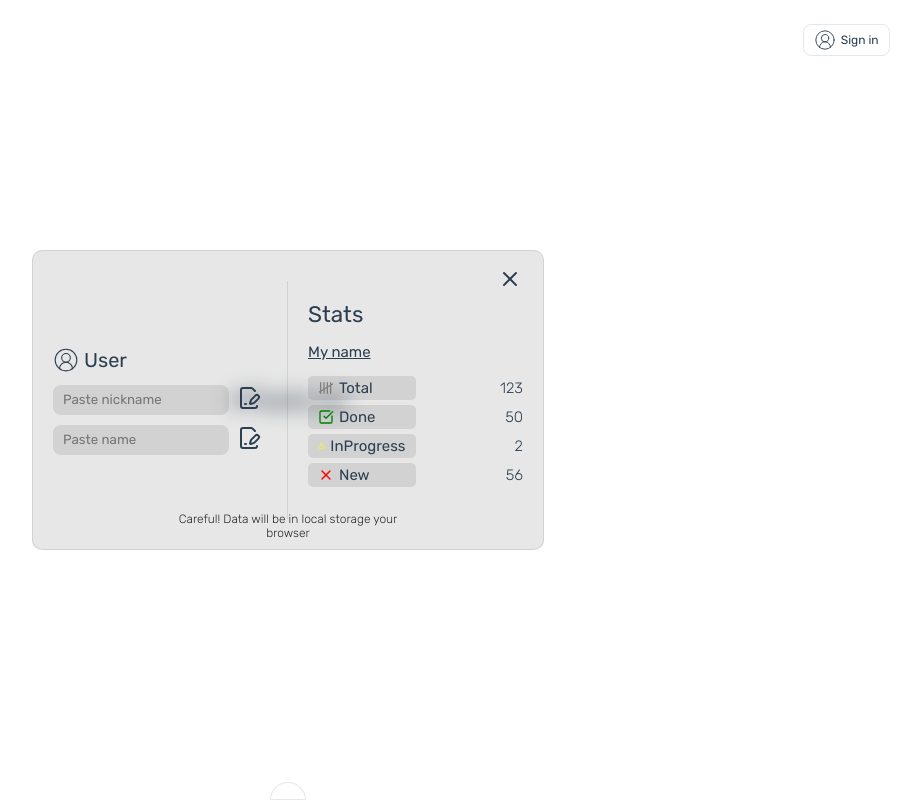
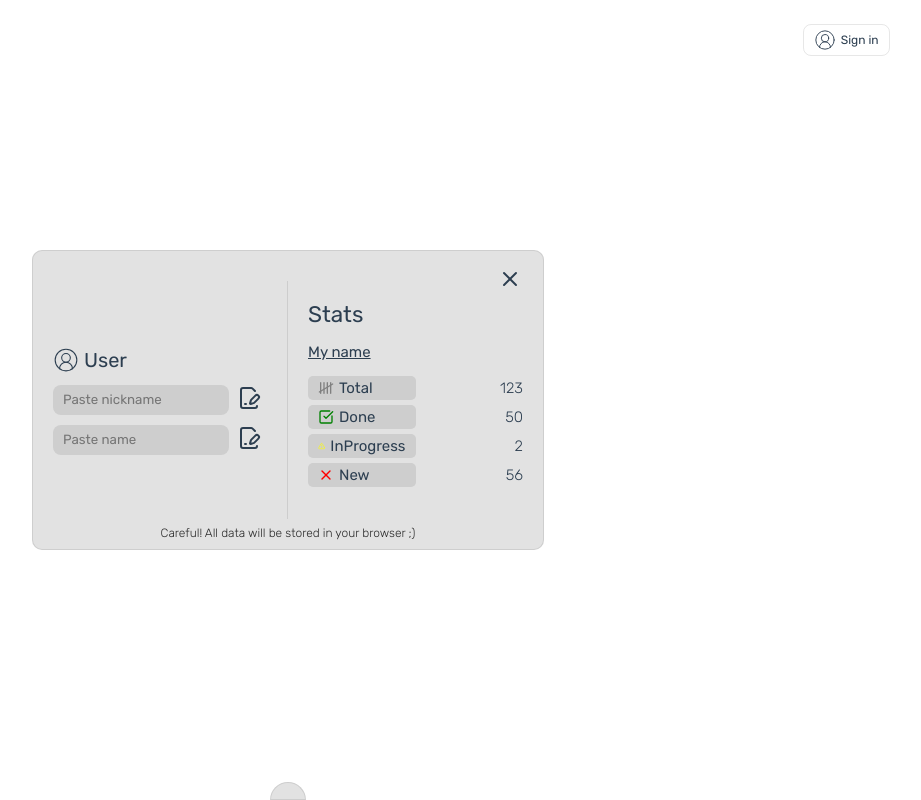
Before and after one commit to kamaeff/vue-todo.v2, a Vue app: page / in a window 1280 px wide. Both pictures are taken after a click on the button "Sign in". Shown: the whole page, without its empty margins (352-1273 px from the left). Built offline with nearby package versions, Linux system fonts and the light colour scheme.

Commit message:
fix colors

```diff
--- a/src/assets/base.css
+++ b/src/assets/base.css
@@ -2,7 +2,7 @@
 :root {
   --vt-c-white: #ffffff;
   --vt-c-white-soft: #f8f8f8;
-  --vt-c-white-mute: rgb(242, 242, 242 0.5);
+  --vt-c-white-mute: rgb(226, 226, 226);
 
   --vt-c-black: #181818;
   --vt-c-black-soft: #222222;
@@ -16,7 +16,7 @@
   --vt-c-divider-light-1: #3c3c3c4a;
   --vt-c-divider-light-2: rgba(60, 60, 60, 0.12);
   --vt-c-divider-dark-1: rgba(84, 84, 84, 0.65);
-  --vt-c-divider-dark-2: rgba(84, 84, 84, 0.48);
+  --vt-c-divider-dark-2: rgba(84, 84, 84, 0.685);
 
   --vt-c-text-light-1: var(--vt-c-indigo);
   --vt-c-text-light-2: #3c3c3ca8;
--- a/src/assets/components/footer.css
+++ b/src/assets/components/footer.css
@@ -40,7 +40,7 @@ footer {
 
     margin-bottom: 2px;
 
-    border-radius: 20px;
+    border-radius: 10px;
   }
 
   .container:hover .content {
--- a/src/assets/components/header.css
+++ b/src/assets/components/header.css
@@ -51,10 +51,7 @@ header {
   display: flex;
   align-items: center;
 
-  backdrop-filter: blur(10px);
-
-  -webkit-backdrop-filter: blur(10px);
-  background-color: var(--color-border);
+  background-color: var(--color-background-mute);
 
   border: 1px solid var(--color-border);
   border-radius: 10px;
@@ -222,7 +219,7 @@ header {
 
 @media (max-width: 992px) {
   .modal {
-    width: 90%;
+    width: 60%;
     height: 55vh;
 
     top: 45%;
@@ -245,6 +242,8 @@ header {
 
 @media (max-width: 680px) {
   .modal {
+    width: 80%;
+    height: 70vh;
     top: 50%;
   }
 }
--- a/src/components/Home/header/HeaderTemplate.vue
+++ b/src/components/Home/header/HeaderTemplate.vue
@@ -180,6 +180,6 @@ onUnmounted(() => {
       </div>
     </div>
 
-    <p class="warning">Careful! Data will be in local storage your browser</p>
+    <p class="warning">Careful! All data will be stored in your browser ;)</p>
   </div>
 </template>
```
